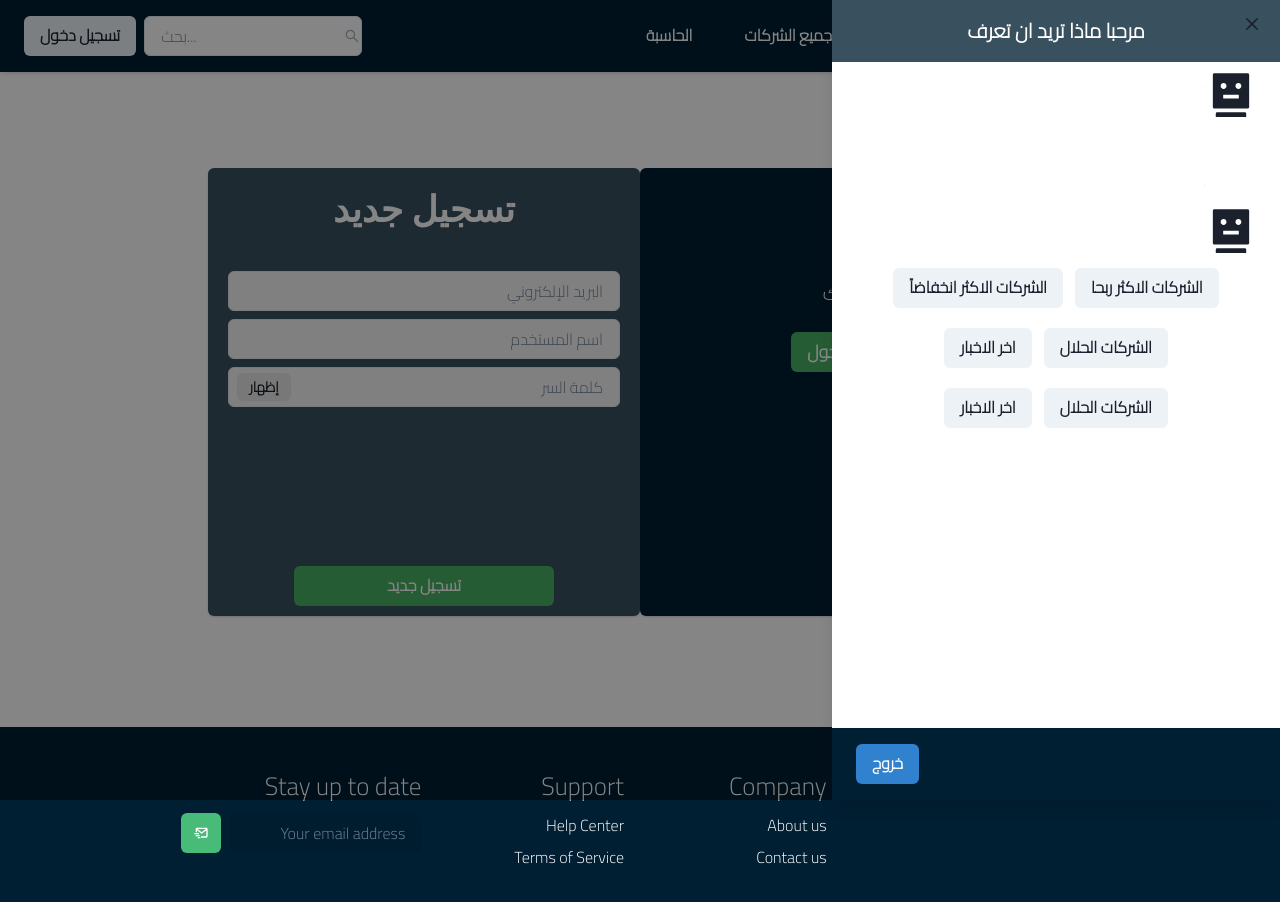
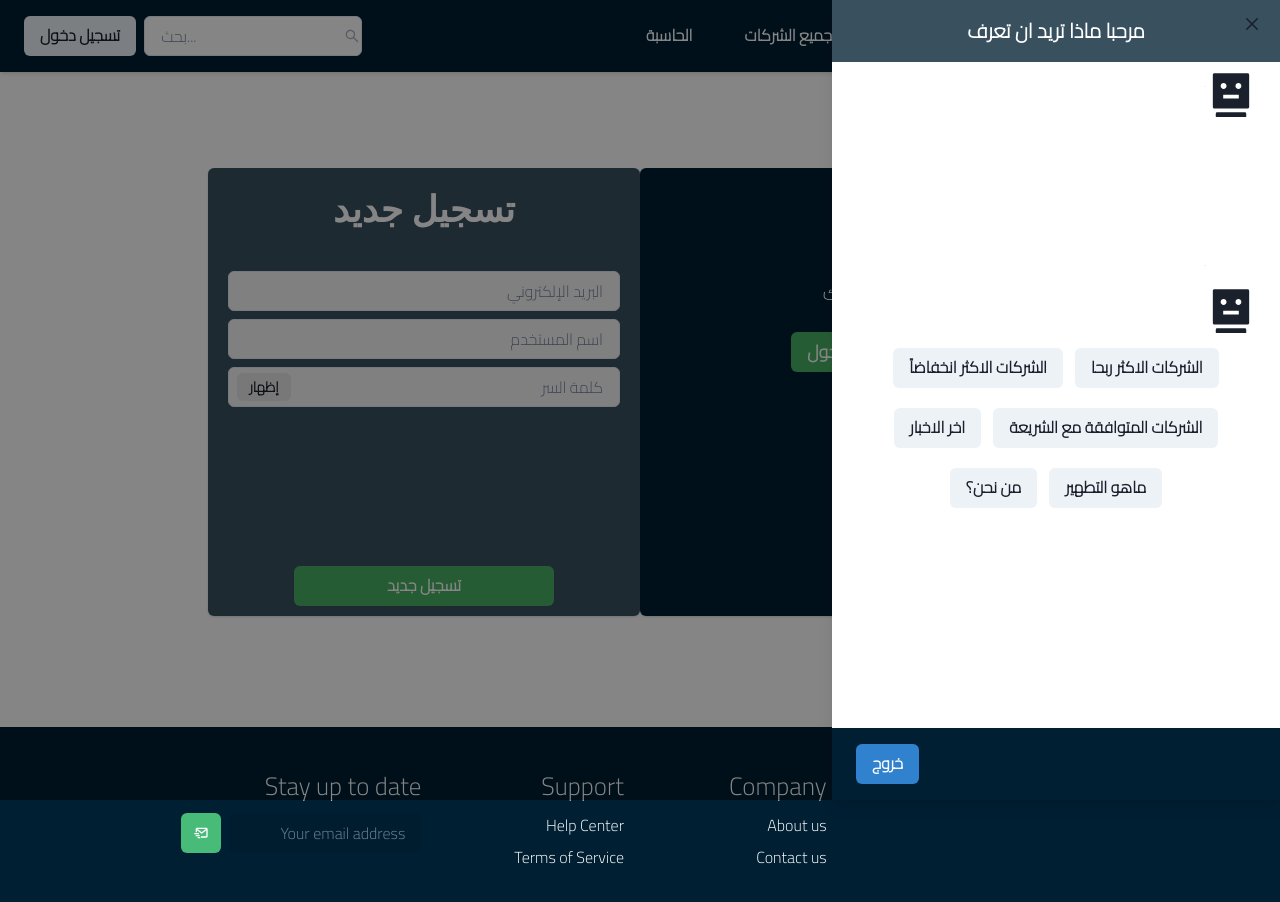
Before and after one commit to arsoby/Fornt-End, a React (Vite) app in the folder fornt/: page /login in a window 1280 px wide. Both pictures are taken after a click on the button 1227 px from the left and 736 px from the top of the page. Shown: the top 902 px of the page. Built offline with nearby package versions, Linux system fonts and the light colour scheme; no server answers.

Commit message:
update chat bot

```diff
--- a/fornt/src/component/Chatbot.tsx
+++ b/fornt/src/component/Chatbot.tsx
@@ -39,22 +39,22 @@ function Chatbot() {
 
         case 3:
           // execute case y code block
-          setData("الاكثر الحلال هي مايكروسفت");
+          setData("الشركات المتوافقه مع الشريعة هي 1-Microsoft 2-Tesla 3-Apple 4-Amazon 5-Alphabet");
           break;
 
           case 4:
             // execute case y code block
-            setData("   اخر الاخبار ");
+            setData("  إعلان بشأن الموافقة على إدراج أدوات الدين الحكومية من فئة سبق إدراجها 1444/07/25    16/02/2023 09:47:57 إعلان شركة الكثيري القابضة عن عزمها إصدارالسلسة الأولي من برنامج اصدار صكوك محلية مقومة بالريال السعودي 3008 الكثيري -0.1% (-0.19) 1444/07/25    16/02/2023 09:16:02 إعلان الشركة السعودية لأنابيب الصلب عن النتائج المالية الموحدة السنوية للفترة المنتهية في 31-12-2022 1320 أنابيب السعودية 0.44% (2.21) 1444/07/25    16/02/2023 09:10:57 إعلان بشأن الموافقة على إدراج أدوات الدين الحكومية من فئة سبق إدراجها 1444/07/25    16/02/2023 09:47:57 إعلان شركة الكثيري القابضة عن عزمها إصدارالسلسة الأولي من برنامج اصدار صكوك محلية مقومة بالريال السعودي ");
 
         break;
         case 5:
           // execute case y code block
-          setData("   اخر الاخبار ");
+          setData("   التطهير هو اخراج المساهم أو المتداول في سوق الأسهم لقدر محدد من الارباح التي يجنيها من استثماره في الشركات المختلطة في أسواق الأسهم مقابل ذلك الإيراد المحرم الذي تجنيه الشركة من إرباحها غير التشغيلية – الأخرى – أو اقتراضها لديون بطريقة غير شرعية  ");
 
       break;
       case 6:
         // execute case y code block
-        setData("   اخر الاخبار ");
+        setData("   نحن في موقع اعرف سهمك نساعد على معرفه شرعيه سهمك والوصول الى كافه البيانات التي تريد معرفتها  ");
 
     break;
       default:
@@ -96,7 +96,7 @@ function Chatbot() {
 
           <Box mt={2} mb={5}>
 
-            <Text mt={2}  bg='gray.500' fontSize='lg' border='1px' h={100} rounded="lg" color='white'> {data} </Text>
+            <Text mt={2}  bg='gray.500' fontSize='lg' border='1px' h={180} rounded="lg" color='white'> {data} </Text>
             </Box>
 
             </Flex>
@@ -107,12 +107,12 @@ function Chatbot() {
             </Flex>
 
             <Flex justifyContent="center" gap={3} mt={5}>
-              <Button onClick={() => show(3)}>الشركات الحلال</Button>
+              <Button onClick={() => show(3)}>الشركات المتوافقة مع الشريعة</Button>
               <Button onClick={() => show(4)}>  اخر الاخبار</Button>
             </Flex>
             <Flex justifyContent="center" gap={3} mt={5}>
-              <Button onClick={() => show(5)}>الشركات الحلال</Button>
-              <Button onClick={() => show(6)}>  اخر الاخبار</Button>
+              <Button onClick={() => show(5)}> ماهو التطهير</Button>
+              <Button onClick={() => show(6)}>  من نحن؟ </Button>
             </Flex>
 
           </DrawerBody>
```
